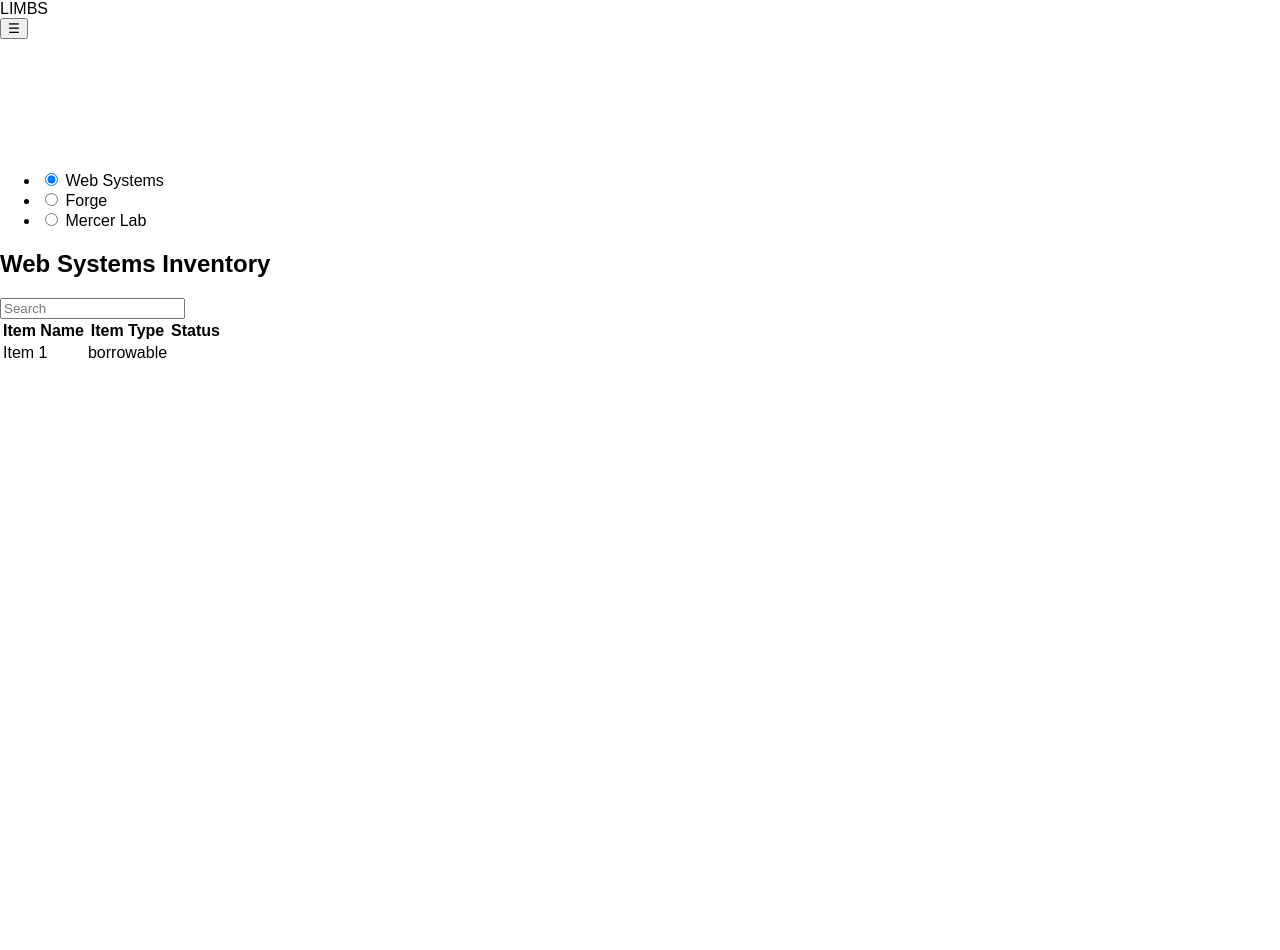
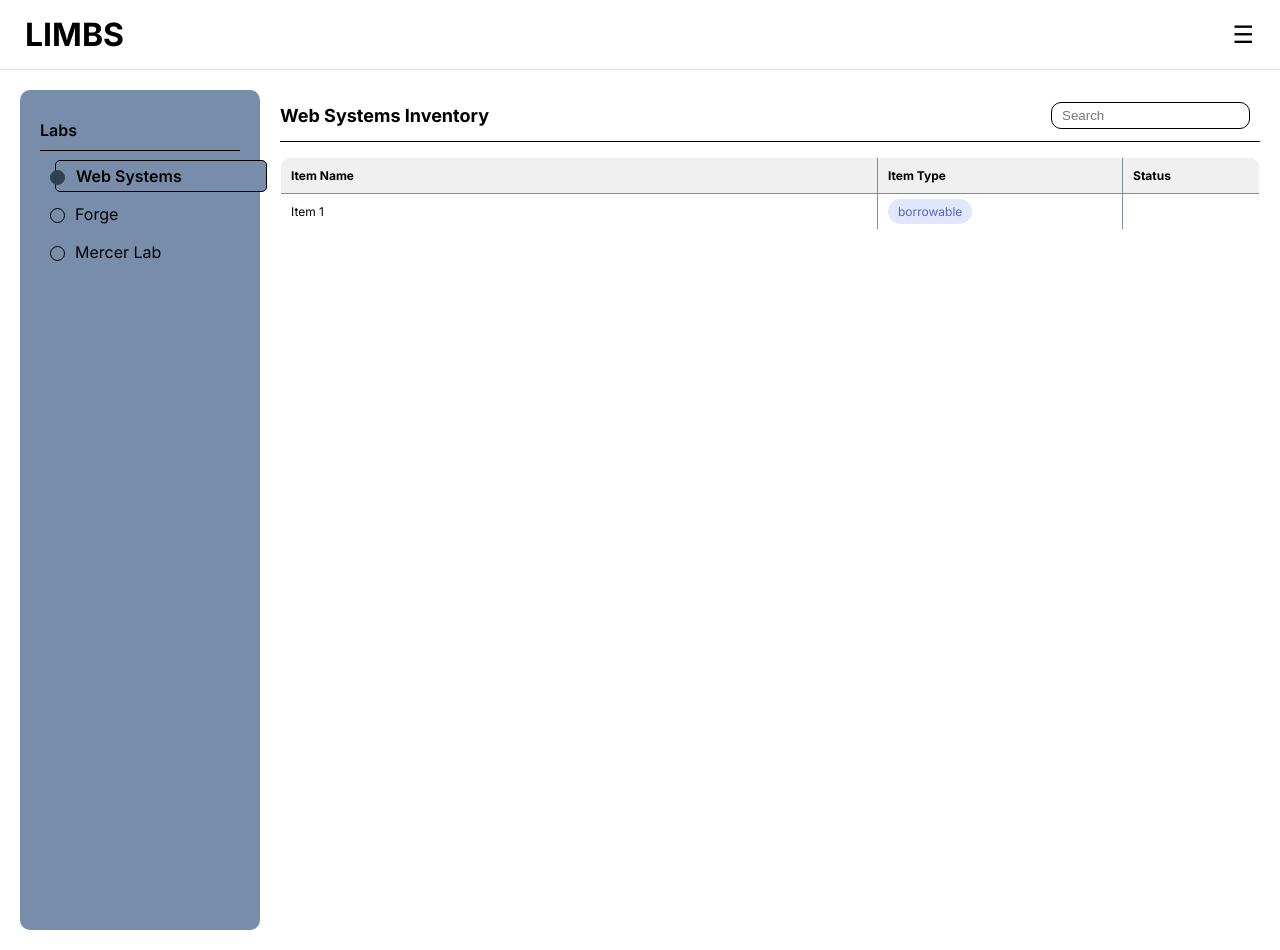
Before and after one commit to RPI-ITWS/ITWS-2110-F24-LuckyCharms, a PHP site: page /user_homepage.html in a window 1280 px wide. Before the commit the page ends 358 px from the top, so only its background shows below. Run offline with PHP 8.4, Linux system fonts and the light colour scheme.

Commit message:
merged from main and edited the navbar logo

```diff
--- a/user_homepage.css
+++ b/user_homepage.css
@@ -19,8 +19,8 @@ header {
   }
 
   .logo {
-    font-size: 24px;
     font-weight: bold;
+    margin: 5px;
   }
 
   .navbar {
@@ -52,10 +52,12 @@ main {
     overflow: visible;
   }
 
-  .sidebar h3 {
+  #sidebar-title {
     margin-top: 10px;
+    border-bottom: 1px solid black;
 
-    border-bottom: 1px solid black;
+    font-weight: 600;
+    padding-bottom: 10px;
   }
 
   .sidebar ul {
--- a/user_homepage.html
+++ b/user_homepage.html
@@ -16,11 +16,12 @@
       userLabs(2);
     });
   </script>
-  <link rel="stylesheet" type="text/css" href="homepage.css">
+  <link rel="stylesheet" href="./homepage.css" media="screen">
+  <link rel="stylesheet" type="text/css" href="user_homepage.css">
 <body>
 
   <header>
-    <div class="logo">LIMBS</div>
+    <h1 class="logo">LIMBS</h1>
     <nav class="navbar">
       <button class="menu-icon">&#9776;</button>
     </nav>
@@ -28,7 +29,7 @@
 
   <main>
     <div class="sidebar">
-      <h3>Labs</h3>
+      <div id="sidebar-title">Labs</div>
       <ul>
         <li><input type="radio" id="lab1" name="lab" checked> <label for="lab1">Web Systems</label></li>
         <li><input type="radio" id="lab2" name="lab"> <label for="lab2">Forge</label></li>
```
